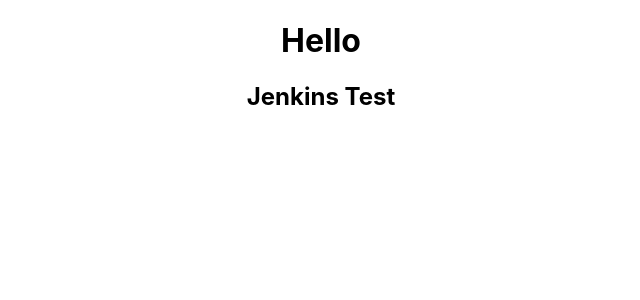
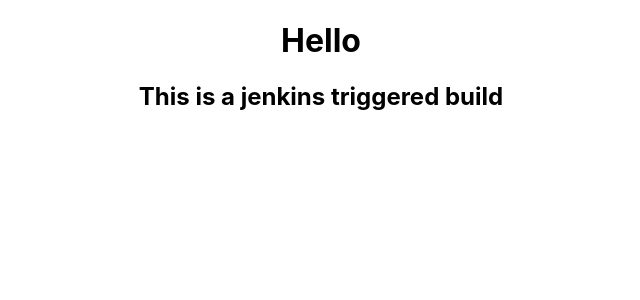
Before and after one commit to zishan07cse/jenkins-react-app, a React (Create React App) app: page / in a window 1280 px wide. Shown: the top 300 px of the page, without its empty margins (319-959 px from the left). Built offline with nearby package versions, Linux system fonts and the light colour scheme.

Commit message:
Update app.js

```diff
--- a/src/App.js
+++ b/src/App.js
@@ -6,7 +6,7 @@
   return (
     <div className="App">
       <h1>Hello</h1>
-      <h2>Jenkins Test</h2>
+      <h2>This is a jenkins triggered build</h2>
     </div>
   );
 }
```
